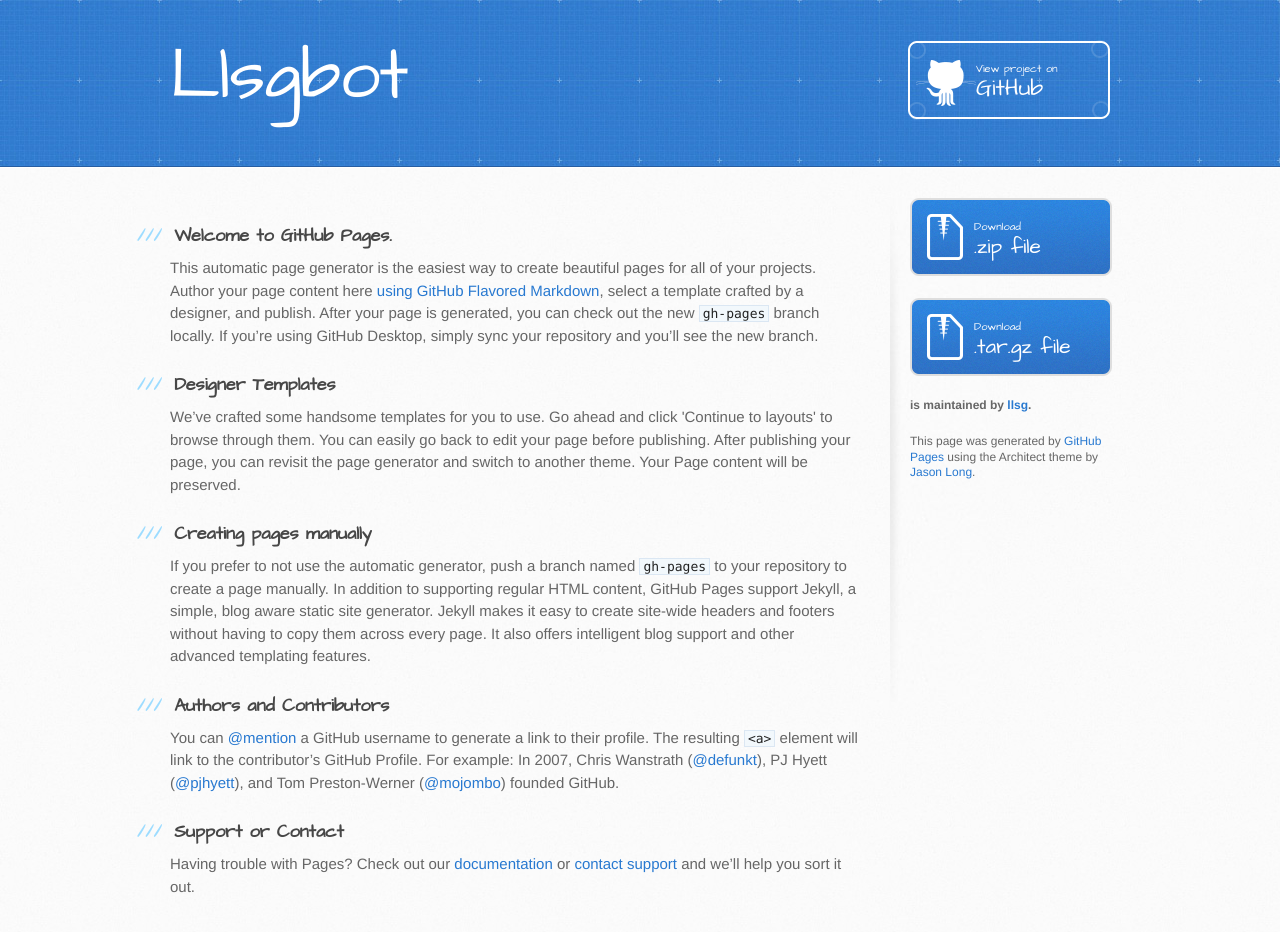
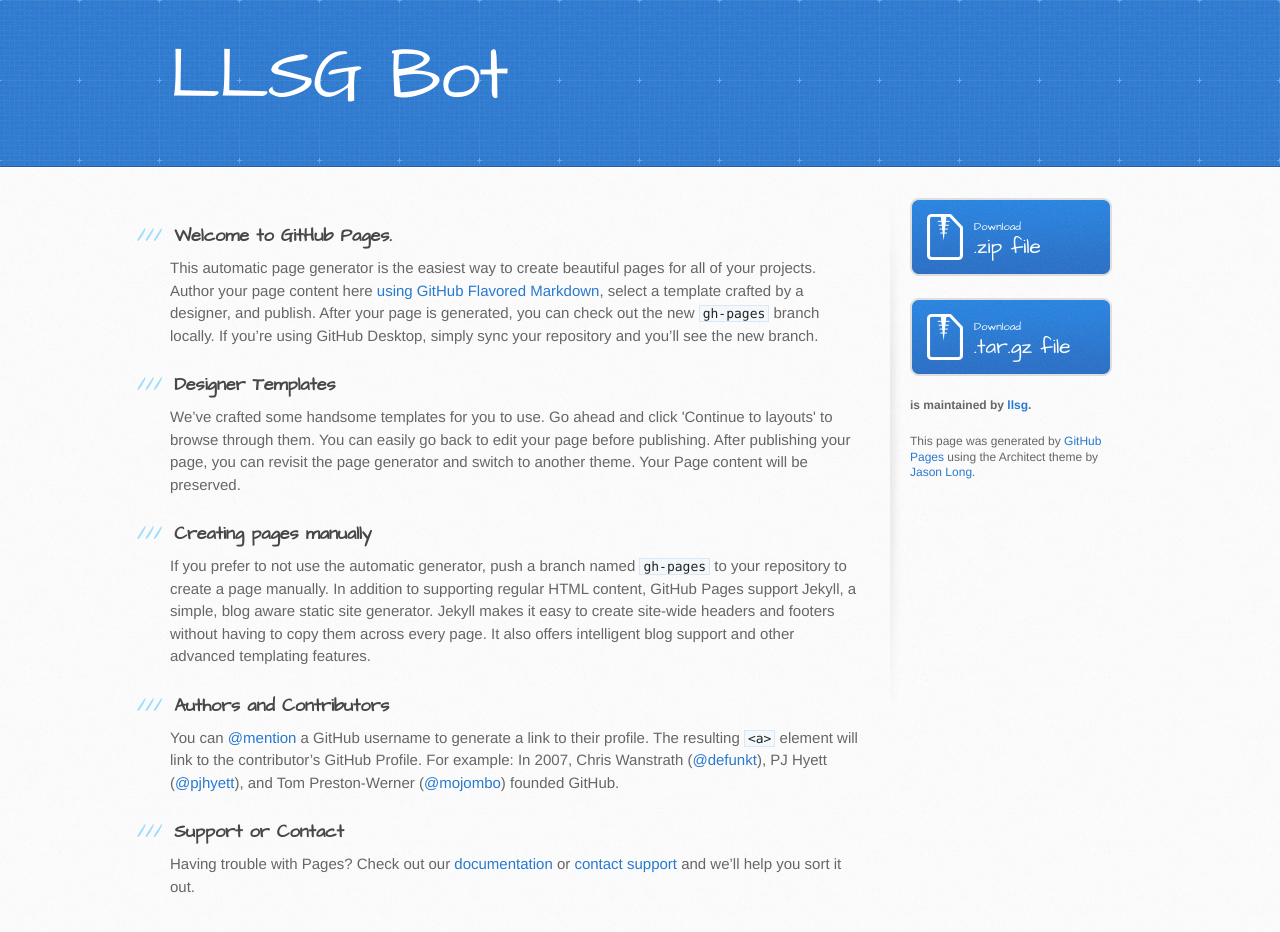
Before and after one commit to llsg/llsgbot, a plain HTML site: page index.html in a window 1280 px wide. Drawn offline with Linux system fonts and the light colour scheme.

Commit message:
Update index.html

```diff
--- a/index.html
+++ b/index.html
@@ -13,15 +13,14 @@
     <script src="//html5shiv.googlecode.com/svn/trunk/html5.js"></script>
     <![endif]-->
 
-    <title>Llsgbot by llsg</title>
+    <title>LLSG BOT by llsg</title>
   </head>
 
   <body>
     <header>
       <div class="inner">
-        <h1>Llsgbot</h1>
+        <h1>LLSG Bot</h1>
         <h2></h2>
-        <a href="https://github.com/llsg/llsgbot" class="button"><small>View project on</small> GitHub</a>
       </div>
     </header>
 
```
